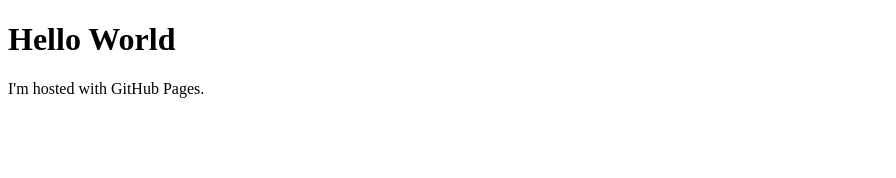
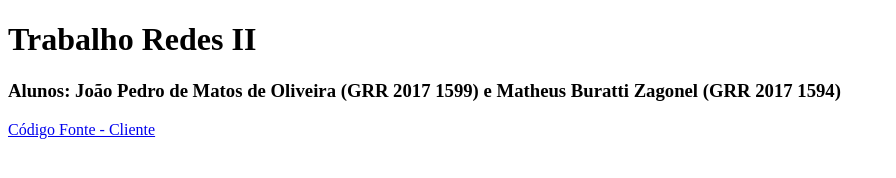
Before and after one commit to jayjayoliveira/jayjayoliveira.github.io, a plain HTML site: page index.html in a window 1280 px wide. Shown: the whole page, without its empty margins (0-896 px from the left). Drawn offline with Linux system fonts and the light colour scheme.

Commit message:
Updated index.html

```diff
--- a/index.html
+++ b/index.html
@@ -1,7 +1,10 @@
 <!DOCTYPE html>
 <html>
+
 <body>
-<h1>Hello World</h1>
-<p>I'm hosted with GitHub Pages.</p>
+    <h1>Trabalho Redes II</h1>
+    <h3>Alunos: João Pedro de Matos de Oliveira (GRR 2017 1599) e Matheus Buratti Zagonel (GRR 2017 1594)</h3>
+    <p><a href="/cliente.py.txt">Código Fonte - Cliente</a></p>
 </body>
+
 </html>
```
